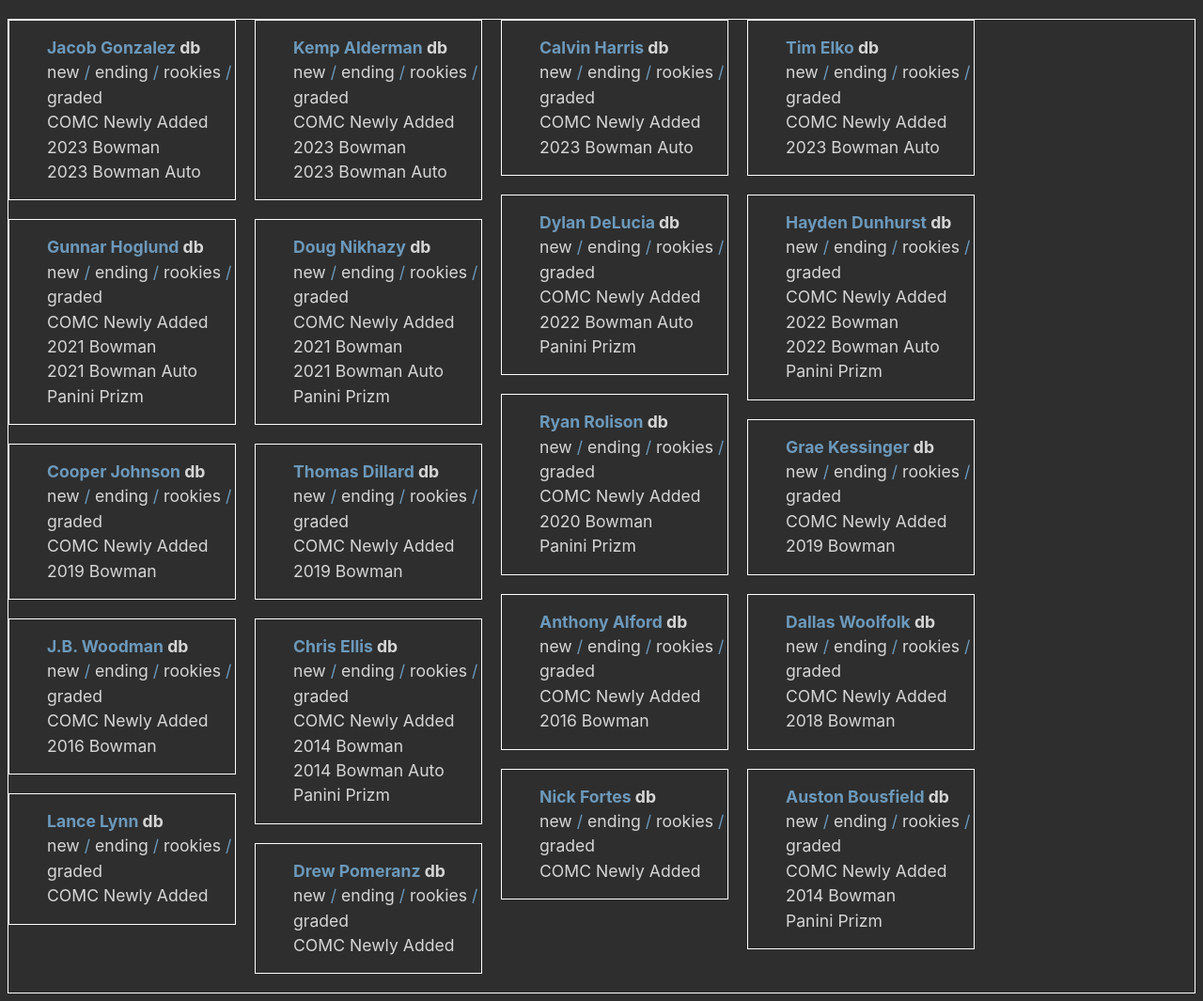
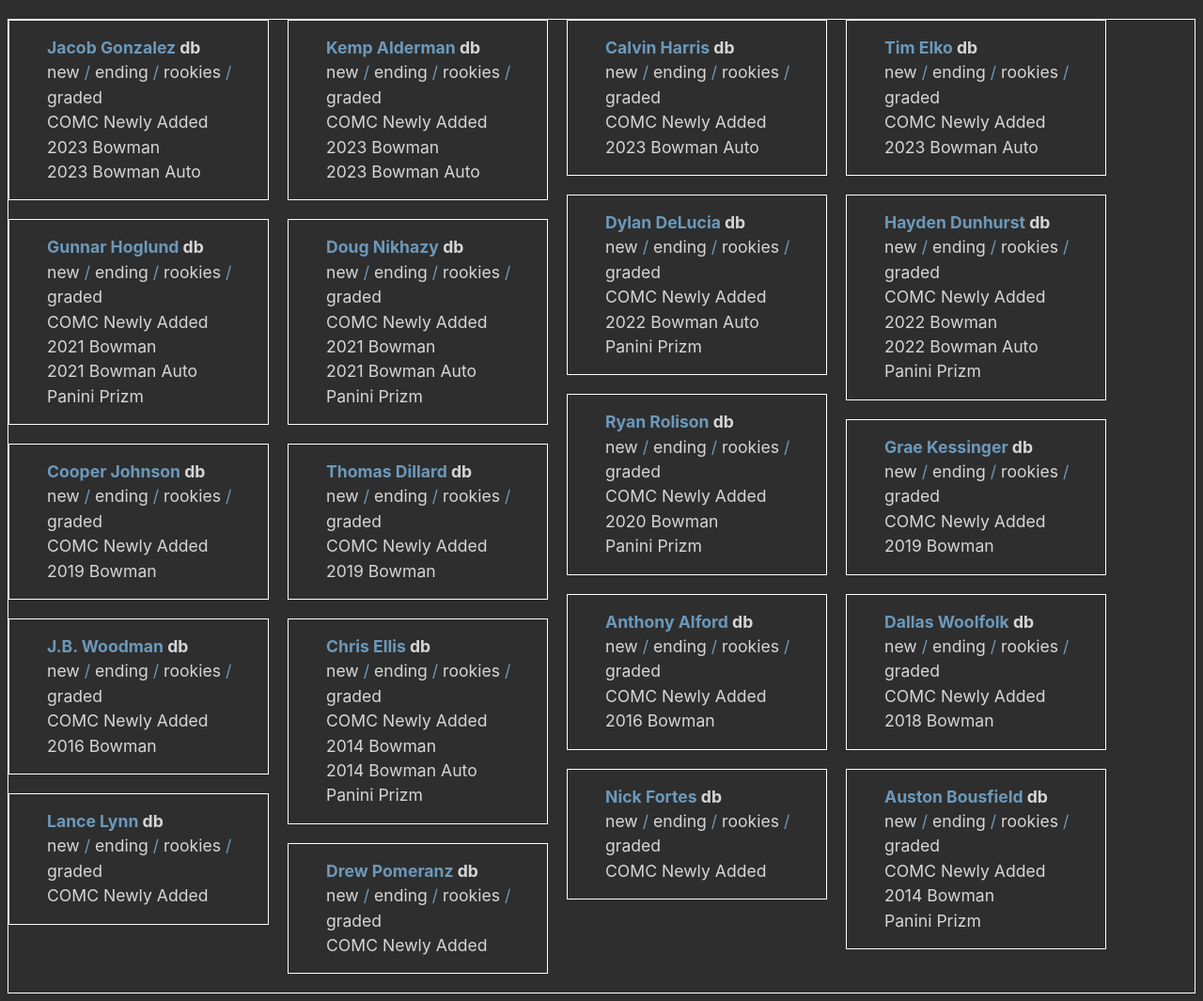
Before and after one commit to jimg72/jimg72.github.io, a Jekyll site: the page built from baseball.html, in a window 1280 px wide. Shown: the whole page at 94% size. Built offline with Jekyll 4.4.1, drawn with Linux system fonts in a browser that asks for light colours.

Commit message:
Update style.css

```diff
--- a/assets/css/style.css
+++ b/assets/css/style.css
@@ -52,7 +52,7 @@
 }
 
 .grid-item-wide {
-    width: 240px;
+    width: 275px;
     border: 1px solid #fff;
 }
 
```
